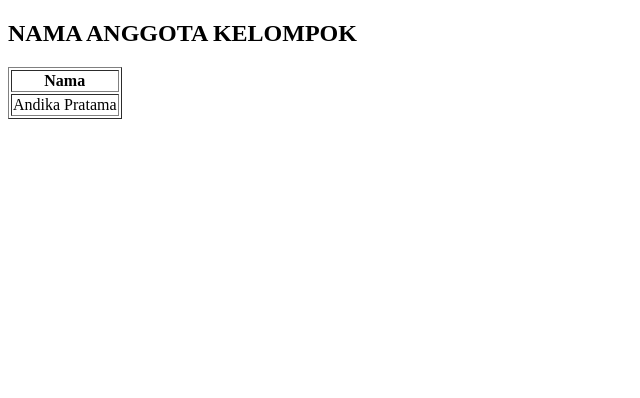
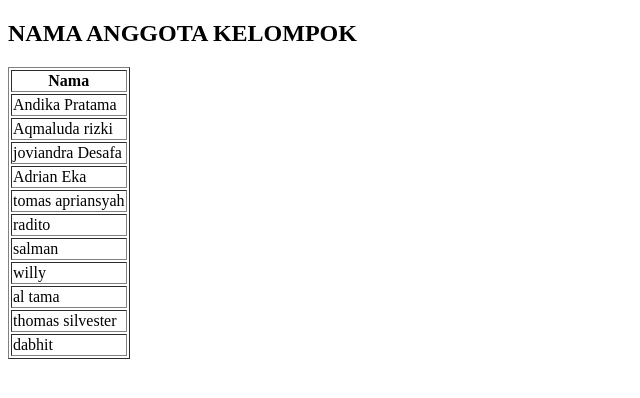
Before and after one commit to tkjpaxist/profile, a plain HTML site: page index.html in a window 1280 px wide. Shown: the whole page, without its empty margins (0-640 px from the left). Drawn offline with Linux system fonts and the light colour scheme.

Commit message:
Update index.html

```diff
--- a/index.html
+++ b/index.html
@@ -17,6 +17,36 @@
         <tr>
           <td>Andika Pratama</td>
         </tr>
+        <tr>
+          <td>Aqmaluda rizki</td>
+        </tr>
+        <tr>
+          <td>joviandra Desafa</td>
+        </tr>
+        <tr>
+          <td>Adrian Eka</td>
+        </tr>
+        <tr>
+          <td>tomas apriansyah</td>
+        </tr>
+        <tr>
+          <td>radito</td>
+        </tr>
+        <tr>
+          <td>salman</td>
+        </tr>
+        <tr>
+          <td>willy</td>
+        </tr>
+        <tr>
+          <td>al tama</td>
+        </tr>
+        <tr>
+          <td>thomas silvester</td>
+        </tr>
+        <tr>
+          <td>dabhit</td>
+        </tr>
     </tbody>
     </table>
 
```
